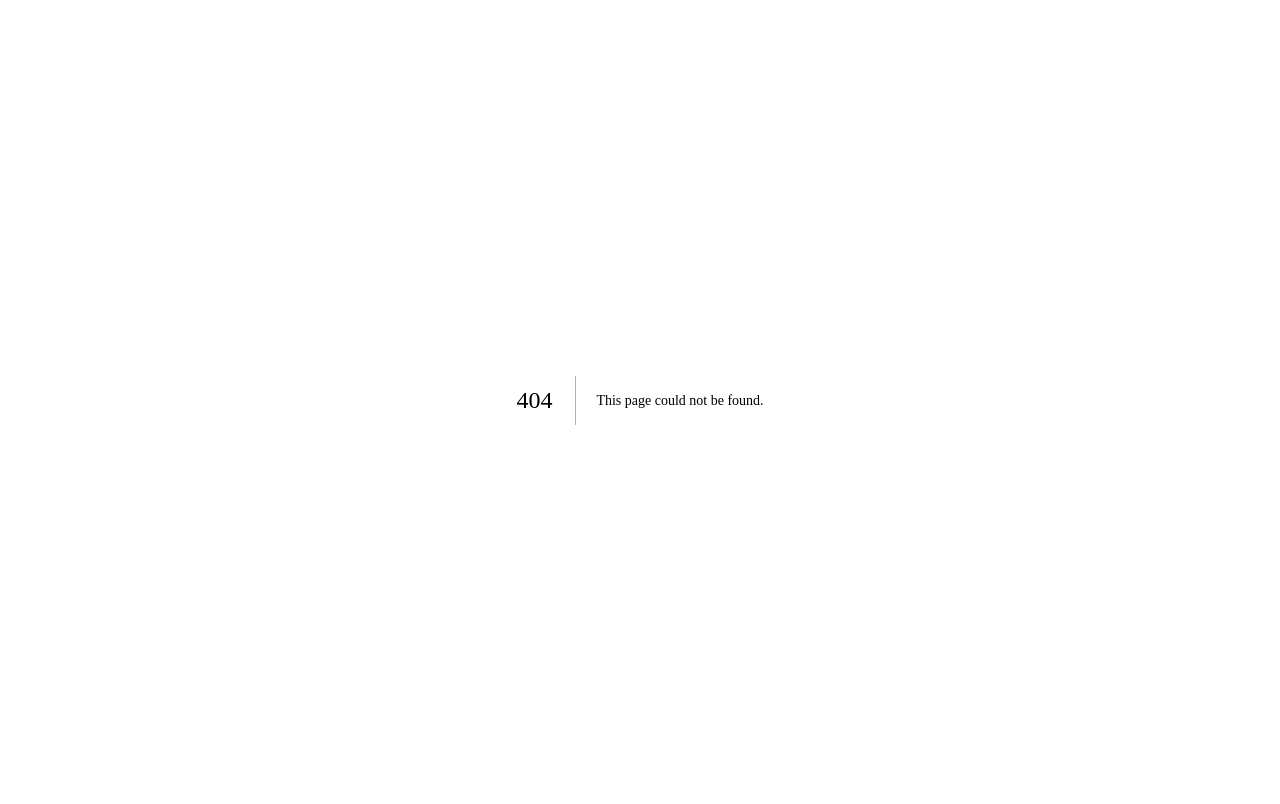
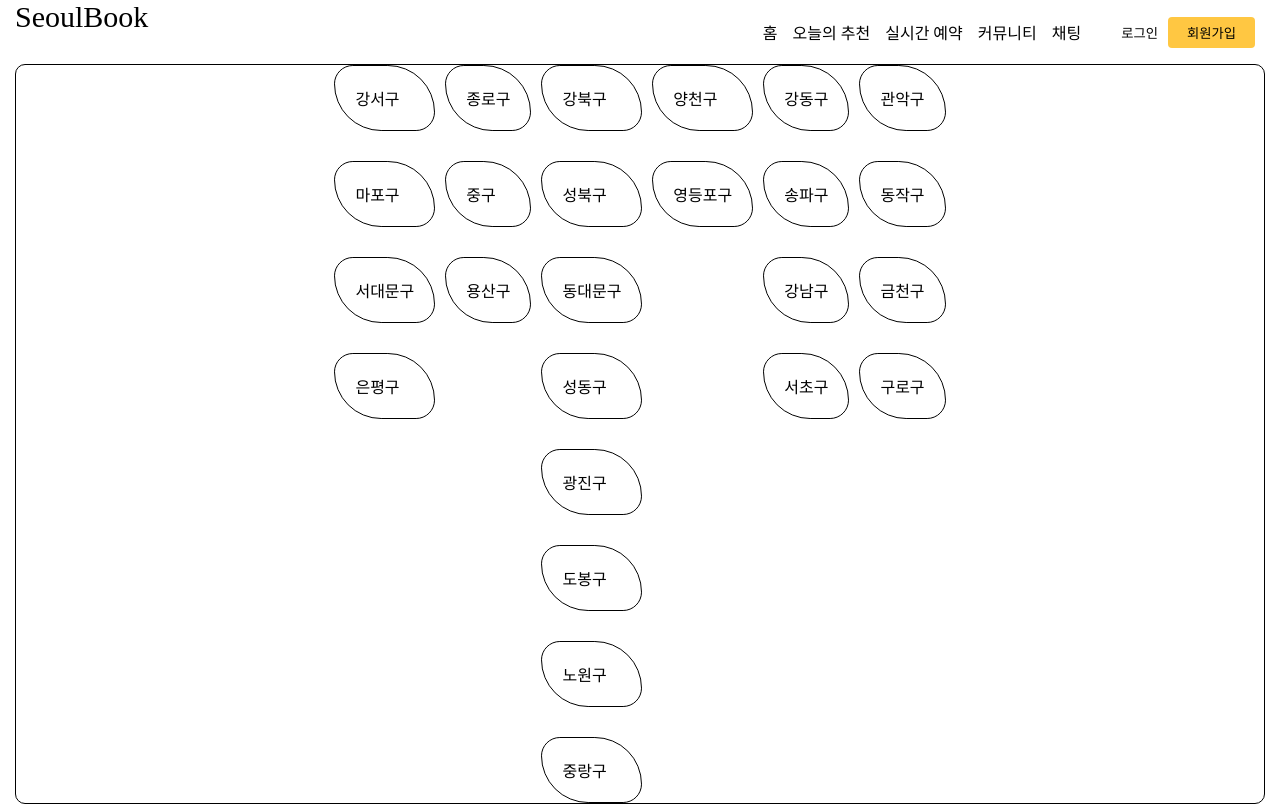
Before and after one commit to sybaeee/seoul-book, a Next.js app: page /mapSelect in a window 1280 px wide. Before the commit this address had no page. Built offline with nearby package versions, Linux system fonts and the light colour scheme; a web font is replaced by a local one.

Commit message:
'mapUpdate'

```diff
--- a/src/components/common/header.js
+++ b/src/components/common/header.js
@@ -1,25 +1,28 @@
 import { HeaderWrap, HearderLIstWrap, HearderList, LoginButton, LoginWrap, LogoWrap, MembershipButton } from "@/styles/common/header.styles";
+import { useRouter } from "next/router";
 import { useState } from "react";
 
 
-const Header = () =>{
+const Header = () => {
 
+  const router = useRouter()
   const [isLogin, setIsLogin] = useState(false)
-  const LoginSuccess = () =>{
+  const LoginSuccess = () => {
     setIsLogin(!isLogin)
   }
 
-  return(
+  return (
     <HeaderWrap>
       <LogoWrap>
         <span>SeoulBook</span>
       </LogoWrap>
       <HearderLIstWrap>
         <HearderList>
-        <li>홈</li>
+          <li onClick={() => { router.push('/') }}>홈</li>
           <li>오늘의 추천</li>
           <li>실시간 예약</li>
           <li>커뮤니티</li>
+          <li onClick={() => { router.push('/chat') }}>채팅</li>
         </HearderList>
         {
           isLogin == false ?
@@ -28,7 +31,7 @@ const Header = () =>{
               <MembershipButton>회원가입</MembershipButton>
             </LoginWrap> :
             <LoginWrap>
-      <LoginButton>마이페이지</LoginButton>
+              <LoginButton onClick={() => { router.push('/dashboard') }}>마이페이지</LoginButton>
               <MembershipButton onClick={LoginSuccess}>로그아웃</MembershipButton>
             </LoginWrap>
         }
--- /dev/null
+++ b/src/pages/mapSelect/index.js
@@ -0,0 +1,57 @@
+import Layout from "@/components/common/layout"
+import { MapPageContentsWrapper, MapPagePartWrapper, MapPageWrapper } from "@/styles/mapSelect.style"
+import { useState } from "react"
+
+const MapSelect = () => {
+
+  const [modal, setModal] = useState(false);
+
+
+  return (
+    <>
+      <Layout />
+      <MapPageWrapper>
+        <MapPagePartWrapper>
+          <MapPageContentsWrapper>강서구</MapPageContentsWrapper>
+          <MapPageContentsWrapper>마포구</MapPageContentsWrapper>
+          <MapPageContentsWrapper>서대문구</MapPageContentsWrapper>
+          <MapPageContentsWrapper>은평구</MapPageContentsWrapper>
+        </MapPagePartWrapper>
+        <MapPagePartWrapper>
+          <MapPageContentsWrapper>종로구</MapPageContentsWrapper>
+          <MapPageContentsWrapper>중구</MapPageContentsWrapper>
+          <MapPageContentsWrapper>용산구</MapPageContentsWrapper>
+        </MapPagePartWrapper>
+        <MapPagePartWrapper>
+          <MapPageContentsWrapper>강북구</MapPageContentsWrapper>
+          <MapPageContentsWrapper>성북구</MapPageContentsWrapper>
+          <MapPageContentsWrapper>동대문구</MapPageContentsWrapper>
+          <MapPageContentsWrapper>성동구</MapPageContentsWrapper>
+          <MapPageContentsWrapper>광진구</MapPageContentsWrapper>
+          <MapPageContentsWrapper>도봉구</MapPageContentsWrapper>
+          <MapPageContentsWrapper>노원구</MapPageContentsWrapper>
+          <MapPageContentsWrapper>중랑구</MapPageContentsWrapper>
+        </MapPagePartWrapper>
+        <MapPagePartWrapper>
+          <MapPageContentsWrapper>양천구</MapPageContentsWrapper>
+          <MapPageContentsWrapper>영등포구</MapPageContentsWrapper>
+        </MapPagePartWrapper>
+        <MapPagePartWrapper>
+          <MapPageContentsWrapper>강동구</MapPageContentsWrapper>
+          <MapPageContentsWrapper>송파구</MapPageContentsWrapper>
+          <MapPageContentsWrapper>강남구</MapPageContentsWrapper>
+          <MapPageContentsWrapper>서초구</MapPageContentsWrapper>
+        </MapPagePartWrapper>
+        <MapPagePartWrapper>
+          <MapPageContentsWrapper>관악구</MapPageContentsWrapper>
+          <MapPageContentsWrapper>동작구</MapPageContentsWrapper>
+          <MapPageContentsWrapper>금천구</MapPageContentsWrapper>
+          <MapPageContentsWrapper>구로구</MapPageContentsWrapper>
+        </MapPagePartWrapper>
+      </MapPageWrapper>
+    </>
+  )
+
+}
+
+export default MapSelect
--- /dev/null
+++ b/src/styles/mapSelect.style.js
@@ -0,0 +1,30 @@
+import styled from '@emotion/styled'
+
+export const MapPageWrapper = styled.div`
+width: 1250px;
+border: 1px solid black;
+border-radius: 10px;
+margin: 0 auto;
+display: flex;
+gap: 10px;
+justify-content: center;
+
+`
+export const MapPagePartWrapper = styled.div`
+display: flex;
+gap: 30px;
+flex-direction: column;
+
+`
+
+export const MapPageContentsWrapper = styled.div`
+border: 1px solid black;
+display: flex;
+flex-shrink: 0;
+width: 100%;
+padding: 20px;
+border-radius: 40px 100px;
+:hover{
+  background-color: yellow;
+}
+`
```
Also changed, not shown: src/pages/index.js (+9 -7 lines). Lines whose indentation alone changed are shown as unchanged.
